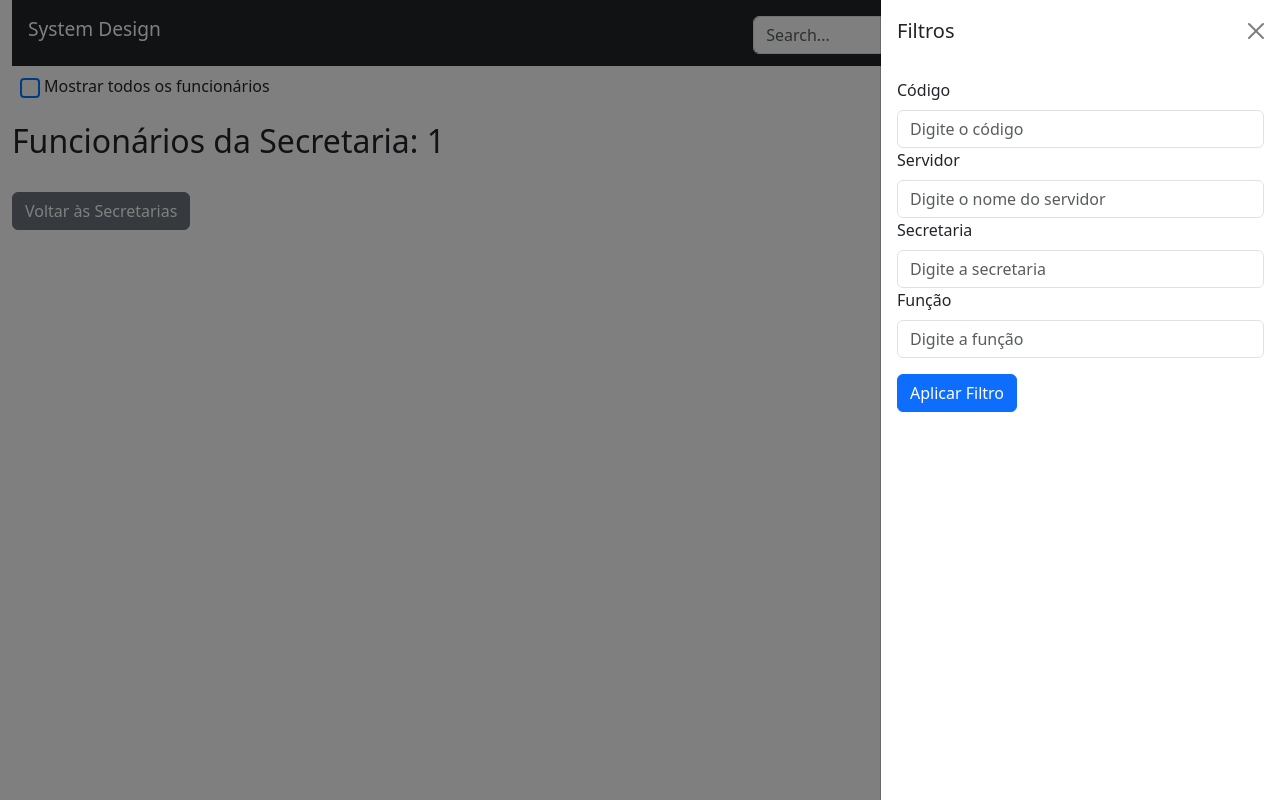
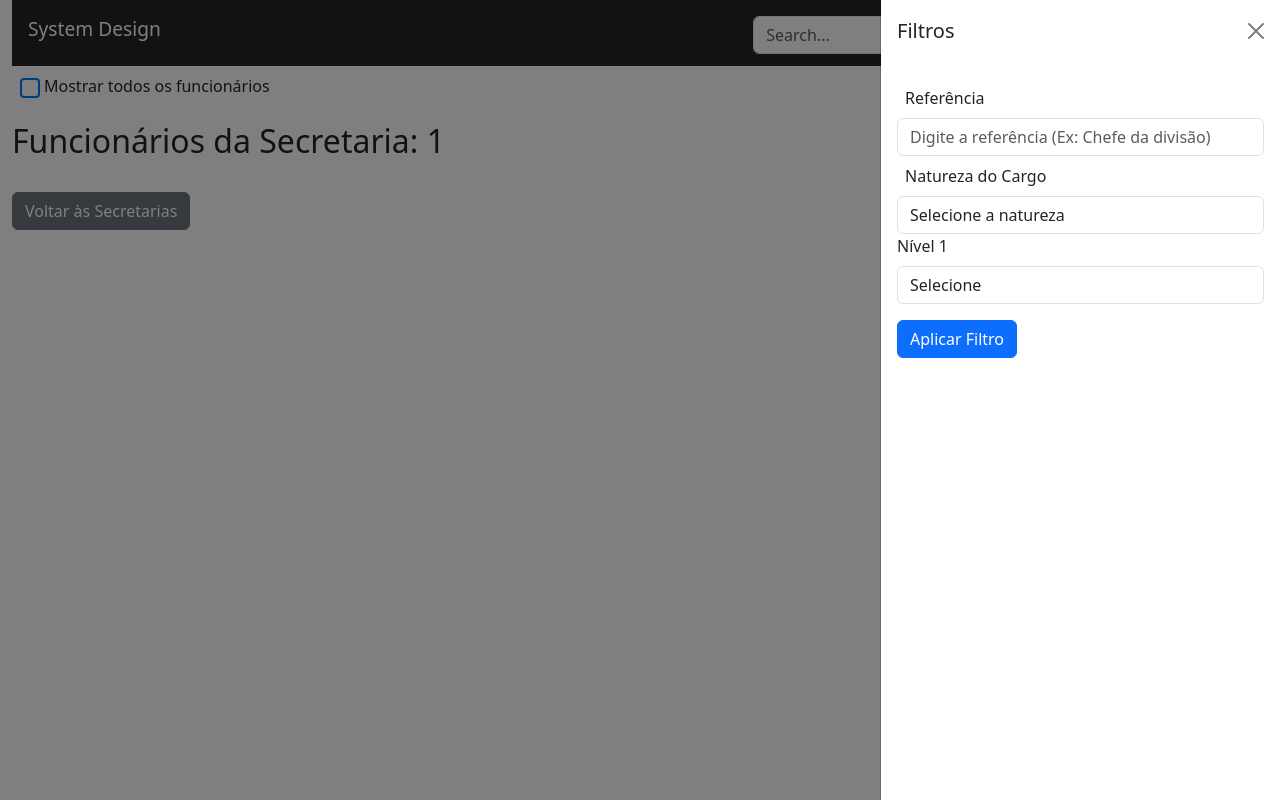
Before and after one commit to AlanZayon/interface-sistema-maranguape, a React (Vite) app: page /secretarias/1 in a window 1280 px wide. Both pictures are taken after a click on the button "Filtro". Built offline with nearby package versions, Linux system fonts and the light colour scheme.

Commit message:
filtro geral

```diff
--- /dev/null
+++ b/src/components/FilterModal.jsx
@@ -0,0 +1,72 @@
+// FilterModal.js
+import React from 'react';
+import { Modal, Form, DropdownButton, Dropdown, Button } from 'react-bootstrap';
+
+function FilterModal({
+    show,
+    onHide,
+    activeFilters,
+    naturezas,
+    todasFuncoes,
+    toggleNatureza,
+    toggleFuncao
+}) {
+    return (
+        <Modal show={show} onHide={onHide} centered>
+            <Modal.Header closeButton>
+                <Modal.Title>Filtros</Modal.Title>
+            </Modal.Header>
+            <Modal.Body>
+                {/* Seção Natureza */}
+                <h5>Natureza</h5>
+                <Form.Group>
+                    {naturezas.map((natureza) => (
+                        <Form.Check
+                            key={natureza}
+                            type="checkbox"
+                            label={natureza}
+                            name="natureza"
+                            checked={activeFilters.natureza.includes(natureza)}
+                            onChange={() => toggleNatureza(natureza)}
+                        />
+                    ))}
+                </Form.Group>
+
+                {/* Seção Função com Dropdown de Pesquisa */}
+                <h5>Função</h5>
+                <DropdownButton
+                    id="dropdown-funcoes"
+                    title="Selecione Funções"
+                    variant="outline-primary"
+                    className="mb-3"
+                    autoClose="outside"
+                >
+                    <div style={{ maxHeight: '200px', overflowY: 'auto' }}>
+                        <Form.Control type="text" placeholder="Pesquisar função..." className="mx-3 my-2" />
+
+                        {todasFuncoes.map((funcao) => (
+                            <Dropdown.Item
+                                key={funcao}
+                                onClick={() => toggleFuncao(funcao)}
+                                active={activeFilters.funcao.includes(funcao)}
+                                title={funcao}
+                            >
+                                {funcao.length > 25 ? `${funcao.substring(0, 25)}...` : funcao}
+                            </Dropdown.Item>
+                        ))}
+                    </div>
+                </DropdownButton>
+            </Modal.Body>
+            <Modal.Footer>
+                <Button variant="secondary" onClick={onHide}>
+                    Fechar
+                </Button>
+                <Button variant="primary" onClick={onHide}>
+                    Aplicar Filtros
+                </Button>
+            </Modal.Footer>
+        </Modal>
+    );
+}
+
+export default FilterModal;
--- a/src/components/FilterOffcanvas.jsx
+++ b/src/components/FilterOffcanvas.jsx
@@ -1,8 +1,85 @@
 // components/FilterOffcanvas.js
-import React from 'react';
+import React, { useState } from 'react';
 import { Offcanvas, Button, Form } from 'react-bootstrap';
 
+// Estrutura recursiva de organogramas com subtópicos aninhados
+const organogramaOptions = {
+  "Gabinete de Comunicação": {
+    subtópicos: {
+      "Chefe da divisão de comunicação": {
+        subtópicos: {
+          "Planejamento da comunicação": {},
+          "Projetos especiais de comunicação": {},
+          "Captação de produto": {}
+        }
+      },
+      "Comunicação institucional": {
+        subtópicos: {
+          "Gerente de controle da comunicação": {},
+          "Gestor da unidade de direção de arte": {}
+        }
+      }
+    }
+  },
+  "Relações Institucionais": {
+    subtópicos: {
+      "Gerente de controle da comunicação": {
+        subtópicos: {
+          "Chefe do setor de atendimento": {}
+        }
+      },
+      "Gestor da unidade de direção de arte": {}
+    }
+  }
+  // Adicione mais conforme necessário
+};
+
+// Componente recursivo para criar seletores de filtro aninhados
+function RecursiveFilter({ options, level = 0, selectedValues, handleSelection }) {
+  return (
+    <>
+      <Form.Group controlId={`filterLevel${level}`}>
+        <Form.Label>{`Nível ${level + 1}`}</Form.Label>
+        <Form.Control
+          as="select"
+          value={selectedValues[level] || ""}
+          onChange={(e) => handleSelection(level, e.target.value)}
+        >
+          <option value="">Selecione</option>
+          {Object.keys(options).map((key) => (
+            <option key={key} value={key}>{key}</option>
+          ))}
+        </Form.Control>
+      </Form.Group>
+
+      {/* Renderiza o próximo nível recursivamente, se houver subtópicos */}
+      {selectedValues[level] && options[selectedValues[level]].subtópicos && (
+        <RecursiveFilter
+          options={options[selectedValues[level]].subtópicos}
+          level={level + 1}
+          selectedValues={selectedValues}
+          handleSelection={handleSelection}
+        />
+      )}
+    </>
+  );
+}
+
 function FilterOffcanvas({ showFilter, handleCloseFilter }) {
+  const [selectedValues, setSelectedValues] = useState({});
+
+  const handleSelection = (level, value) => {
+    setSelectedValues((prev) => {
+      // Limpa os valores selecionados nos níveis abaixo do atual
+      const newSelection = { ...prev };
+      for (let i = level; i < Object.keys(prev).length; i++) {
+        delete newSelection[i];
+      }
+      newSelection[level] = value;
+      return newSelection;
+    });
+  };
+
   return (
     <Offcanvas show={showFilter} onHide={handleCloseFilter} placement="end">
       <Offcanvas.Header closeButton>
@@ -10,25 +87,28 @@ function FilterOffcanvas({ showFilter, handleCloseFilter }) {
       </Offcanvas.Header>
       <Offcanvas.Body>
         <Form>
-          <Form.Group controlId="filterCodigo">
-            <Form.Label>Código</Form.Label>
-            <Form.Control type="text" placeholder="Digite o código" />
+          <Form.Group controlId="filterReferencia">
+            <Form.Label className='m-2'>Referência</Form.Label>
+            <Form.Control type="text" placeholder="Digite a referência (Ex: Chefe da divisão)" />
           </Form.Group>
 
-          <Form.Group controlId="filterServidor">
-            <Form.Label>Servidor</Form.Label>
-            <Form.Control type="text" placeholder="Digite o nome do servidor" />
+          <Form.Group controlId="filterNaturezaCargo">
+            <Form.Label className='m-2'>Natureza do Cargo</Form.Label>
+            <Form.Control as="select">
+              <option value="">Selecione a natureza</option>
+              <option value="efetivo">Efetivo</option>
+              <option value="temporario">Temporário</option>
+              <option value="comissionado">Comissionado</option>
+              <option value="estagio">Estágio</option>
+            </Form.Control>
           </Form.Group>
 
-          <Form.Group controlId="filterSecretaria">
-            <Form.Label>Secretaria</Form.Label>
-            <Form.Control type="text" placeholder="Digite a secretaria" />
-          </Form.Group>
-
-          <Form.Group controlId="filterFuncao">
-            <Form.Label>Função</Form.Label>
-            <Form.Control type="text" placeholder="Digite a função" />
-          </Form.Group>
+          {/* Componentes de filtros recursivos */}
+          <RecursiveFilter
+            options={organogramaOptions}
+            selectedValues={selectedValues}
+            handleSelection={handleSelection}
+          />
 
           <Button variant="primary" type="submit" className="mt-3">Aplicar Filtro</Button>
         </Form>
--- a/src/components/FuncionariosList.jsx
+++ b/src/components/FuncionariosList.jsx
@@ -1,6 +1,7 @@
 import React, { useState } from 'react';
-import { Row, Col, Button, Modal, Form, DropdownButton, Dropdown, Collapse } from 'react-bootstrap';
+import { Row, Col, Button, Form, Collapse } from 'react-bootstrap';
 import { FaEdit, FaTrash, FaFile } from 'react-icons/fa'; // Ícones de edição e remoção
+import FilterModal from './FilterModal';
 
 
 function FuncionairosList({
@@ -372,61 +373,15 @@ function FuncionairosList({
         <Collapse in={expandedGroups[sector] || secretaria === "all"}>
             <div style={{ maxHeight: '540px', overflowY: 'auto' }}>
                 {/* Modal de Filtros */}
-                <Modal show={showModal} onHide={() => setShowModal(false)} centered>
-                    <Modal.Header closeButton>
-                        <Modal.Title>Filtros</Modal.Title>
-                    </Modal.Header>
-                    <Modal.Body>
-                        {/* Seção Natureza */}
-                        <h5>Natureza</h5>
-                        <Form.Group>
-                            {naturezas.map((natureza) => (
-                                <Form.Check
-                                className='checkbox-container'
-                                    key={natureza}
-                                    type="checkbox"
-                                    label={natureza}
-                                    name="natureza"
-                                    checked={activeFilters.natureza.includes(natureza)} // Verifica se está selecionado
-                                    onChange={() => toggleNatureza(natureza)} // Adiciona ou remove a natureza selecionada
-                                />
-                            ))}
-                        </Form.Group>
-
-                        {/* Seção Função com Dropdown de Pesquisa */}
-                        <h5>Função</h5>
-                        <DropdownButton
-                            id="dropdown-funcoes"
-                            title="Selecione Funções"
-                            variant="outline-primary"
-                            className="mb-3"
-                            autoClose="outside"
-                        >
-                            <div style={{ maxHeight: '200px', overflowY: 'auto' }}>
-                                <Form.Control type="text" placeholder="Pesquisar função..." className="mx-3 my-2" />
-
-                                {todasFuncoes.map((funcao) => (
-                                    <Dropdown.Item
-                                        key={funcao}
-                                        onClick={() => toggleFuncao(funcao)}
-                                        active={activeFilters.funcao.includes(funcao)}
-                                        title={funcao} // Tooltip para mostrar o nome completo
-                                    >
-                                        {funcao.length > 25 ? `${funcao.substring(0, 25)}...` : funcao}
-                                    </Dropdown.Item>
-                                ))}
-                            </div>
-                        </DropdownButton>
-                    </Modal.Body>
-                    <Modal.Footer>
-                        <Button variant="secondary" onClick={() => setShowModal(false)}>
-                            Fechar
-                        </Button>
-                        <Button variant="primary" onClick={() => setShowModal(false)}>
-                            Aplicar Filtros
-                        </Button>
-                    </Modal.Footer>
-                </Modal>
+                <FilterModal
+                    show={showModal}
+                    onHide={() => setShowModal(false)}
+                    activeFilters={activeFilters}
+                    naturezas={naturezas}
+                    todasFuncoes={todasFuncoes}
+                    toggleNatureza={toggleNatureza}
+                    toggleFuncao={toggleFuncao}
+                />
 
                 {/* Botões de Filtros, Editar, Apagar */}
                 <div className="d-flex justify-content-between my-3">
```
